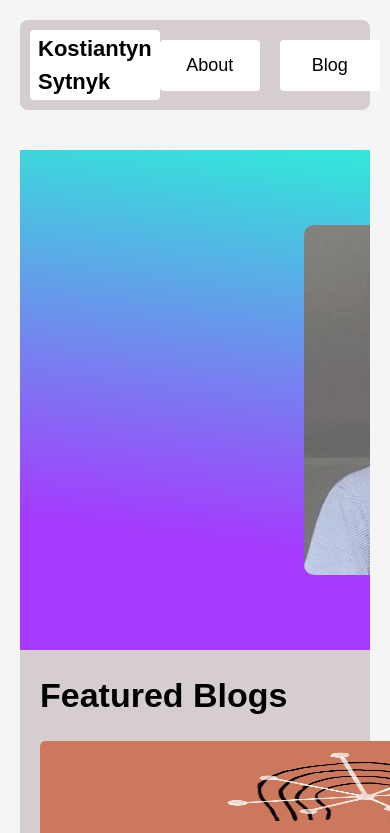
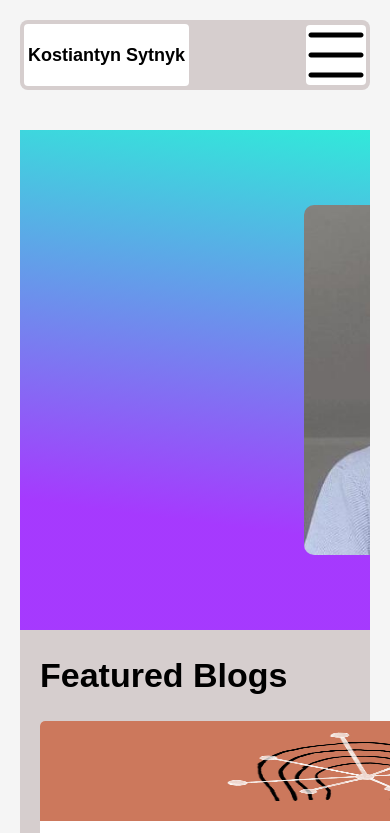
Before and after one commit to Kumala3/Personal-website, a Next.js app in the folder personal-website/: page / in a window 390 px wide. Shown: the top 833 px of the page. Built offline with nearby package versions, Linux system fonts and the light colour scheme; a web font is replaced by a local one.

Commit message:
Add MenuModal to the Header for responsiveness

```diff
--- a/personal-website/src/components/Header.tsx
+++ b/personal-website/src/components/Header.tsx
@@ -1,33 +1,66 @@
+'use client';
+
 import styles from '@/styles/header.module.css';
 import Link from 'next/link';
+import MenuIcon from '@/components/ui/MenuIcon';
+import CloseIcon from '@/components/ui/CloseIcon';
+import { useState } from 'react';
+import MobileNavElem from "@/components/ui/MobileNavElem";
 
 const NavBar = () => {
+  const [isMenuOpened, setIsMenuOpened] = useState<boolean>(false);
+
+  const handleMenuOpen = () => {
+    if (!isMenuOpened) {
+      setIsMenuOpened(true);
+    }
+    console.log('MenuModal opened!');
+  };
+
+  const handleMenuClose = () => {
+    if (isMenuOpened) {
+      setIsMenuOpened(false);
+    }
+    console.log('MenuModal closed!');
+  };
+
   return (
     <div className={styles.navBar}>
-      <Link
-        href="/"
-        className={`${styles.logo}`}>
+      <Link href="/" className={`${styles.logo}`}>
         Kostiantyn Sytnyk
       </Link>
+      {!isMenuOpened && (
+        <button onClick={handleMenuOpen} aria-label="Open Menu">
+          <MenuIcon width={72} height={72} className={`${styles.menuIcon}`} />
+        </button>
+      )}
+      {isMenuOpened && (
+        <div className={`${styles.menuModalContainer}`}>
+          <button onClick={handleMenuClose} aria-label="Close Menu">
+            <CloseIcon className={`${styles.closeIcon}`} />
+          </button>
+
+          {/* Mobile navigation links */}
+          <div className={`${styles.mobileNavMenu}`}>
+            <MobileNavElem onClick={handleMenuClose} text="Home" href="/" className={`${styles.mobileNavElem}`}/>
+            <MobileNavElem onClick={handleMenuClose} text="About" href="about" className={`${styles.mobileNavElem}`}/>
+            <MobileNavElem onClick={handleMenuClose} text="Projects" href="projects" className={`${styles.mobileNavElem}`}/>
+            <MobileNavElem onClick={handleMenuClose} text="Blog" href="blog" className={`${styles.mobileNavElem}`}/>
+            <MobileNavElem onClick={handleMenuClose} text="Contact" href="contact" className={`${styles.mobileNavElem}`}/>
+          </div>
+        </div>
+      )}
       <div className={styles.navMenu}>
-        <Link
-          href="/about"
-          className={`${styles.navElement}`}>
+        <Link href="/about" className={`${styles.navElement}`}>
           About
         </Link>
-        <Link
-          href="/blog"
-          className={`${styles.navElement}`}>
+        <Link href="/blog" className={`${styles.navElement}`}>
           Blog
         </Link>
-        <Link
-          href="/projects"
-          className={`${styles.navElement}`}>
+        <Link href="/projects" className={`${styles.navElement}`}>
           Projects
         </Link>
-        <Link
-          href="/contact"
-          className={`${styles.navElement}`}>
+        <Link href="/contact" className={`${styles.navElement}`}>
           Contact
         </Link>
       </div>
--- /dev/null
+++ b/personal-website/src/components/ui/CloseIcon.tsx
@@ -0,0 +1,19 @@
+import Image from 'next/image';
+
+interface CloseIconProps {
+    width?: number;
+    height?: number;
+    className?: string;
+}
+
+export default function CloseIcon({width = 24, height = 24, className = ""}: CloseIconProps) {
+  return (
+    <Image
+        className={`${className}`}
+      src={'/close-icon.svg'}
+      width={width}
+      height={height}
+      alt="Close Icon"
+    />
+  );
+}
--- /dev/null
+++ b/personal-website/src/components/ui/MenuIcon.tsx
@@ -0,0 +1,19 @@
+import Image from 'next/image';
+
+interface MenuIconProps {
+  width?: number;
+  height?: number;
+  className?: string;
+}
+
+export default function MenuIcon({width = 24, height = 24, className=""}: MenuIconProps) {
+  return (
+    <Image
+      className={`${className}`}
+      src={"/menu-icon.svg"}
+      width={width}
+      height={height}
+      alt="Menu Icon"
+    />
+  );
+}
--- /dev/null
+++ b/personal-website/src/components/ui/MobileNavElem.tsx
@@ -0,0 +1,17 @@
+import Link from "next/link";
+import { MouseEvent } from "react";
+
+interface MobileNavElemProps {
+    text: string;
+    href: string;
+    className?: string;
+    onClick: (event: MouseEvent<HTMLAnchorElement>) => void;
+}
+
+export default function MobileNavElem({text, href, onClick, className = ""}: MobileNavElemProps) {
+    return (
+        <Link href={href} onClick={onClick} className={`${className}`}>
+            {text}
+        </Link>
+    )
+}
--- a/personal-website/src/middleware.ts
+++ b/personal-website/src/middleware.ts
@@ -23,5 +23,5 @@ export function middleware(req: NextRequest) {
 }
 
 export const config = {
-    matcher: ["/((?!api|_next/static|_next/image|favicon.ico|sitemap.xml|robots.txt).*)"],
+    matcher: ["/"]
 }
--- a/personal-website/src/styles/header.module.css
+++ b/personal-website/src/styles/header.module.css
@@ -21,6 +21,13 @@
   gap: 20px;
   height: 100%;
 }
+.menuIcon {
+  display: none;
+  background-color: white;
+  height: fit-content;
+  width: fit-content;
+  border-radius: var(--border-radius-sm);
+}
 .logo {
   display: flex;
   position: relative;
@@ -36,10 +43,78 @@
   width: 100%;
   display: flex;
   justify-content: space-between;
-  padding: 10px;
+  padding: 8px;
   border-radius: var(--border-radius-md);
   align-items: center;
   background-color: #d6cece;
   min-height: 70px;
   height: 90px;
 }
+.menuModal {
+  display: none;
+}
+
+@media (max-width: 767px) {
+  .navMenu {
+    display: none;
+  }
+
+  .logo {
+    padding: 4px;
+    font-size: var(--font-size-body-1);
+  }
+
+  .navBar {
+    padding: 4px;
+    height: 70px;
+  }
+
+  .closeIcon {
+    display: flex;
+    width: 75px;
+    height: 75px;
+  }
+  .mobileNavElem {
+    display: flex;
+    width: 100%;
+    height: fit-content;
+    background-color: white;
+    border-width: 2px;
+    border-color: black;
+    text-align: center;
+    justify-content: center;
+    padding: 12px 4px;
+    font-size: var(--font-size-body-1);
+    font-weight: var(--font-weight-med);
+    border-radius: var(--border-radius-sm);
+    box-shadow: inset 0px 0px 6px 1px var(--primary-color);
+  }
+  .mobileNavMenu {
+    display: flex;
+    flex-direction: column;
+    width: 100%;
+    gap: 15px;
+
+  }
+  .menuIcon {
+    display: flex;
+    height: fit-content;
+    width: fit-content;
+  }
+  .menuModalContainer {
+    display: flex;
+    flex-direction: column;
+    position: absolute;
+    top: 0;
+    right: 0;
+    bottom: 0;
+    left: 0;
+    width: 100%;
+    height: 100vh;
+    z-index: 1000;
+    background-color: white;
+    align-items: end;
+    padding: 16px;
+    gap: 10px;
+  }
+}
```
Also changed, not shown: personal-website/public/close-icon.svg (added), personal-website/public/menu-icon.svg (added).
